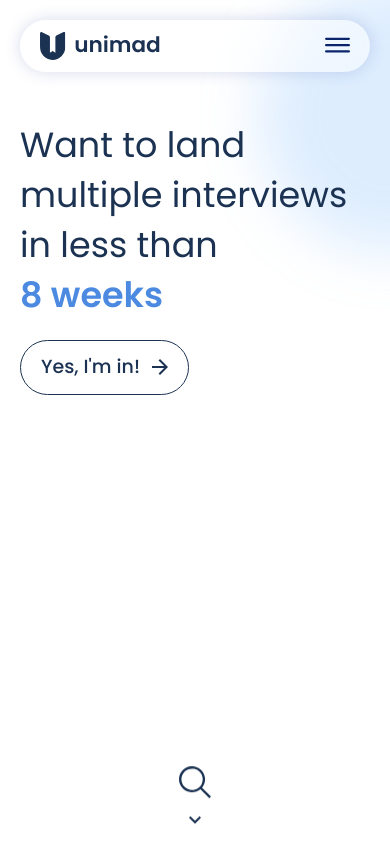
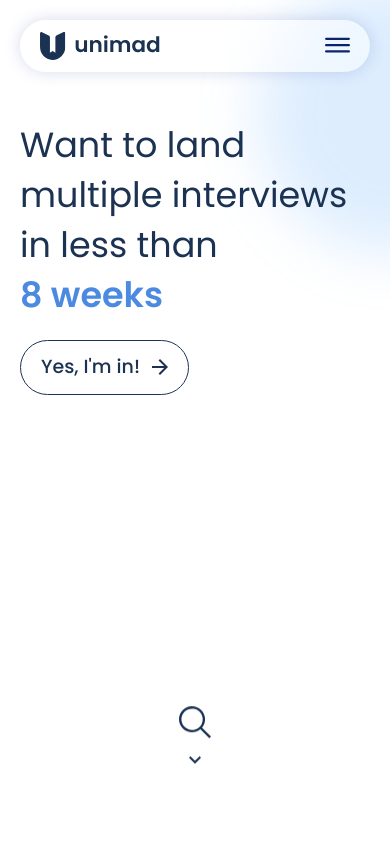
Before and after one commit to sulaimanwebdev/Unimad-V2, a Next.js app: page / in a window 390 px wide. Shown: the top 844 px of the page. Built offline with nearby package versions, Linux system fonts and the light colour scheme.

Commit message:
fixed height

```diff
--- a/src/pages/index.js
+++ b/src/pages/index.js
@@ -11,7 +11,7 @@ const Home = () => {
 
   return (
     <div className="overflow-hidden">
-     <div className="relative max-w-[1200px] mx-auto min-h-[calc(100vh-120px)] md:min-h-[calc(100dvh-150px)] md2:min-h-[calc(100dvh-170px)] lg2:min-h-[calc(100dvh-200px)]">
+     <div className="relative max-w-[1200px] mx-auto min-h-[calc(100vh-180px)] md:min-h-[calc(100vh-150px)] md2:min-h-[calc(100vh-170px)] lg2:min-h-[calc(100vh-200px)]">
      <Header/>
      <img src="/images/circle1.svg" alt="circle bg" className="absolute -top-[200px] sm2:-top-[300px] -right-[200px] sm2:-right-[350px] sm:-right-[500px]" />
 
```
